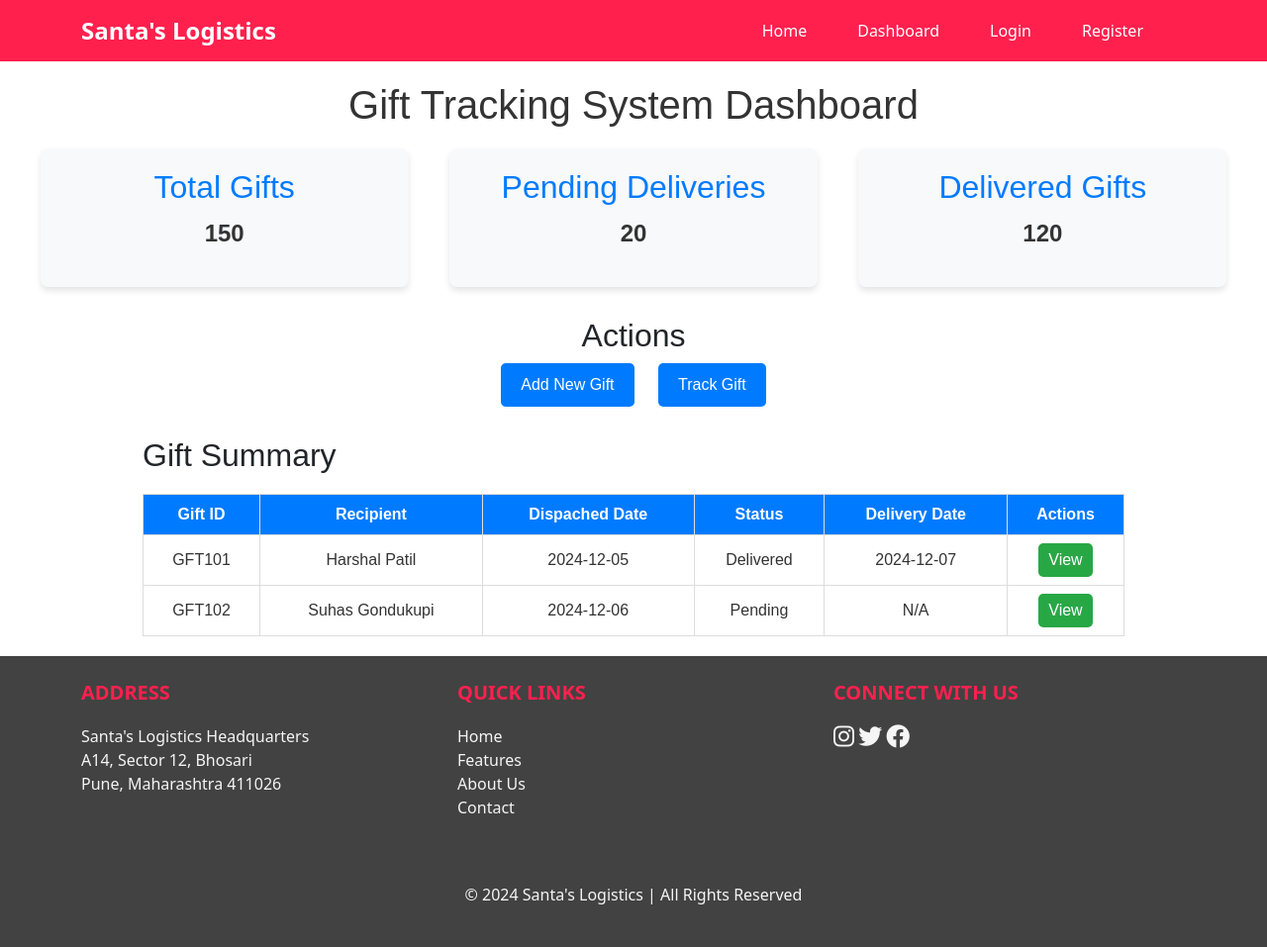
After one commit to Suhas2002G/Santa-Logistics, a Django app: page /dashboard in a window 1280 px wide. The commit adds this page. Shown: the whole page at 99% size. Run offline with Django 5.2, Linux system fonts and the light colour scheme; some libraries are stand-ins or nearby versions; some web fonts are replaced.

Commit message:
add dashboard file

```diff
--- a/myapp/urls.py
+++ b/myapp/urls.py
@@ -7,6 +7,7 @@ from django.conf import settings
 urlpatterns = [
     path('', views.home),
     path('login', views.user_login),
+    path('dashboard', views.dashboard),
 
 
 
--- a/myapp/views.py
+++ b/myapp/views.py
@@ -6,3 +6,8 @@ def home(request):
 
 def user_login(request):
     return render(request,'login.html')
+
+
+
+def dashboard(request):
+    return render(request,'dashboard.html')
--- a/static/style.css
+++ b/static/style.css
@@ -26,7 +26,7 @@
   .footer {
     background-color: #424242;
     color: #f5f5f5;
-    padding: 40px 0;
+    padding: 25px 0;
 }
 .footer h5 {
     color: #ff204e;
@@ -132,3 +132,105 @@
         margin-top: 15px;
     }
 /* login page style ends here  */
+
+
+/* dashboard starts here  */
+.dashboard {
+  padding: 20px;
+  font-family: Arial, sans-serif;
+}
+
+.dashboard h1 {
+  color: #333;
+  text-align: center;
+  margin-bottom: 20px;
+}
+
+.stats {
+  display: flex;
+  justify-content: space-around;
+  margin-bottom: 30px;
+}
+
+.stat-card {
+  background-color: #f8f9fa;
+  padding: 20px;
+  border-radius: 8px;
+  text-align: center;
+  box-shadow: 0 4px 6px rgba(0, 0, 0, 0.1);
+  width: 30%;
+}
+
+.stat-card h2 {
+  margin-bottom: 10px;
+  color: #007bff;
+}
+
+.stat-card p {
+  font-size: 24px;
+  font-weight: bold;
+  color: #333;
+}
+
+.actions {
+  text-align: center;
+  margin-bottom: 30px;
+}
+
+.actions button {
+  background-color: #007bff;
+  color: white;
+  border: none;
+  padding: 10px 20px;
+  border-radius: 5px;
+  cursor: pointer;
+  margin: 0 10px;
+  font-size: 16px;
+}
+
+.actions button:hover {
+  background-color: #0056b3;
+}
+
+.gift-table {
+  margin: 0 auto;
+  width: 80%;
+}
+
+.gift-table table {
+  width: 100%;
+  border-collapse: collapse;
+  margin-top: 20px;
+}
+
+.gift-table th,
+.gift-table td {
+  border: 1px solid #ddd;
+  padding: 8px;
+  text-align: center;
+}
+
+.gift-table th {
+  background-color: #007bff;
+  color: white;
+  font-weight: bold;
+}
+
+.gift-table td {
+  color: #333;
+}
+
+.gift-table button {
+  background-color: #28a745;
+  color: white;
+  border: none;
+  padding: 5px 10px;
+  border-radius: 5px;
+  cursor: pointer;
+}
+
+.gift-table button:hover {
+  background-color: #218838;
+}
+
+/* dashboard ends here  */
--- /dev/null
+++ b/templates/dashboard.html
@@ -0,0 +1,61 @@
+{% extends 'base.html' %}
+{% load static %}
+{% block 'main' %}
+
+<div class="dashboard">
+    <h1>Gift Tracking System Dashboard</h1>
+    <div class="stats">
+        <div class="stat-card">
+            <h2>Total Gifts</h2>
+            <p>150</p>
+        </div>
+        <div class="stat-card">
+            <h2>Pending Deliveries</h2>
+            <p>20</p>
+        </div>
+        <div class="stat-card">
+            <h2>Delivered Gifts</h2>
+            <p>120</p>
+        </div>
+    </div>
+    <div class="actions">
+        <h2>Actions</h2>
+        <button onclick="window.location.href='/add-gift/'">Add New Gift</button>
+        <button onclick="window.location.href='/track-gift/'">Track Gift</button>
+    </div>
+    <div class="gift-table">
+        <h2>Gift Summary</h2>
+        <table>
+            <thead>
+                <tr>
+                    <th>Gift ID</th>
+                    <th>Recipient</th>
+                    <th>Dispached Date</th>
+                    <th>Status</th>
+                    <th>Delivery Date</th>
+                    <th>Actions</th>
+                </tr>
+            </thead>
+            <tbody>
+                <tr>
+                    <td>GFT101</td>
+                    <td>Harshal Patil</td>
+                    <td>2024-12-05</td>
+                    <td>Delivered</td>
+                    <td>2024-12-07</td>
+                    <td><button>View</button></td>
+                </tr>
+                <tr>
+                    <td>GFT102</td>
+                    <td>Suhas Gondukupi</td>
+                    <td>2024-12-06</td>
+                    <td>Pending</td>
+                    <td>N/A</td>
+                    <td><button>View</button></td>
+                </tr>
+            </tbody>
+        </table>
+    </div>
+</div>
+
+{% endblock 'main' %}
--- a/templates/header.html
+++ b/templates/header.html
@@ -41,7 +41,7 @@
               <a class="nav-link" href="/">Home</a>
             </li>
             <li class="nav-item">
-              <a class="nav-link" href="#">Dashboard</a>
+              <a class="nav-link" href="/dashboard">Dashboard</a>
             </li>
             {% if user.is_authenticated %}
             <li class="nav-item">
```
